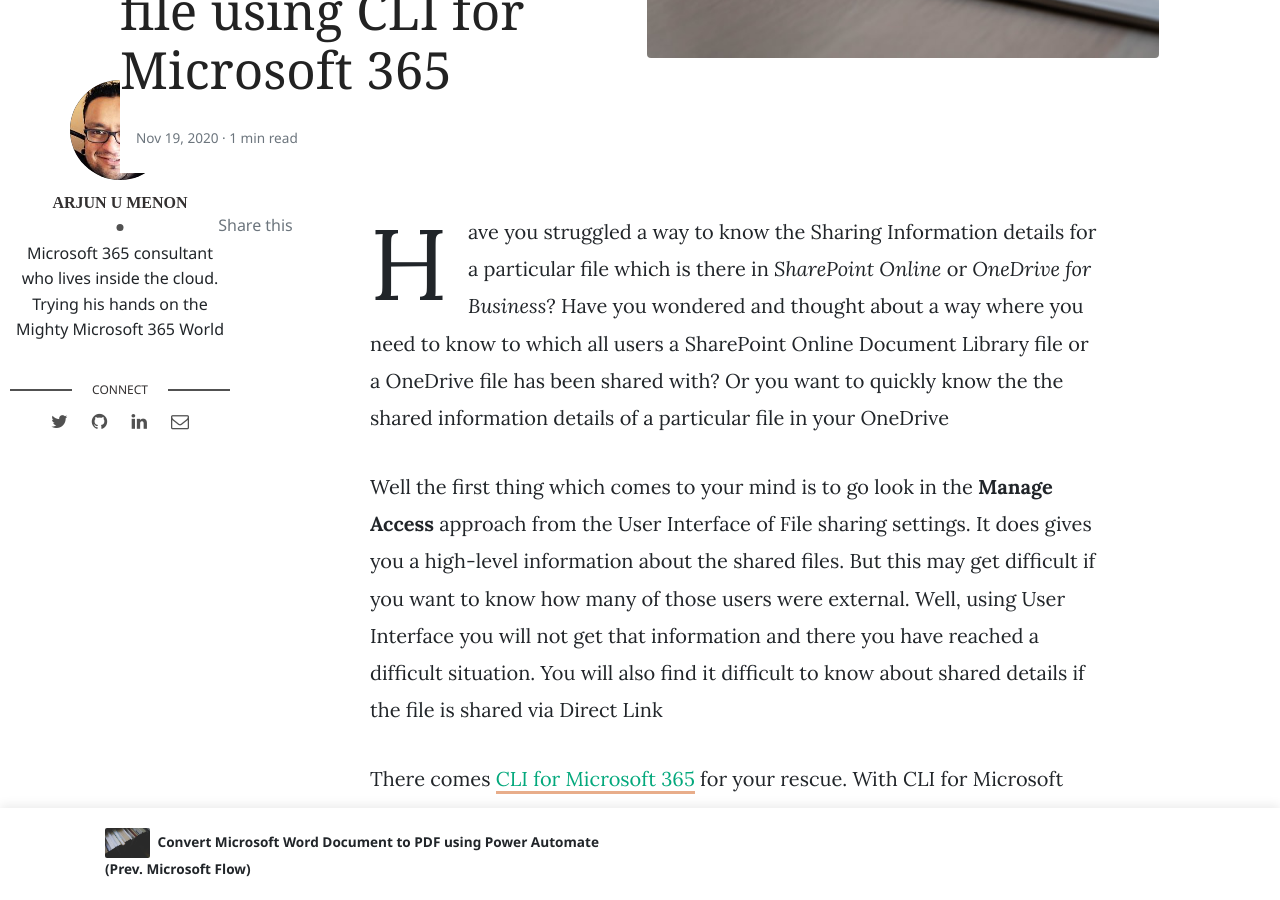
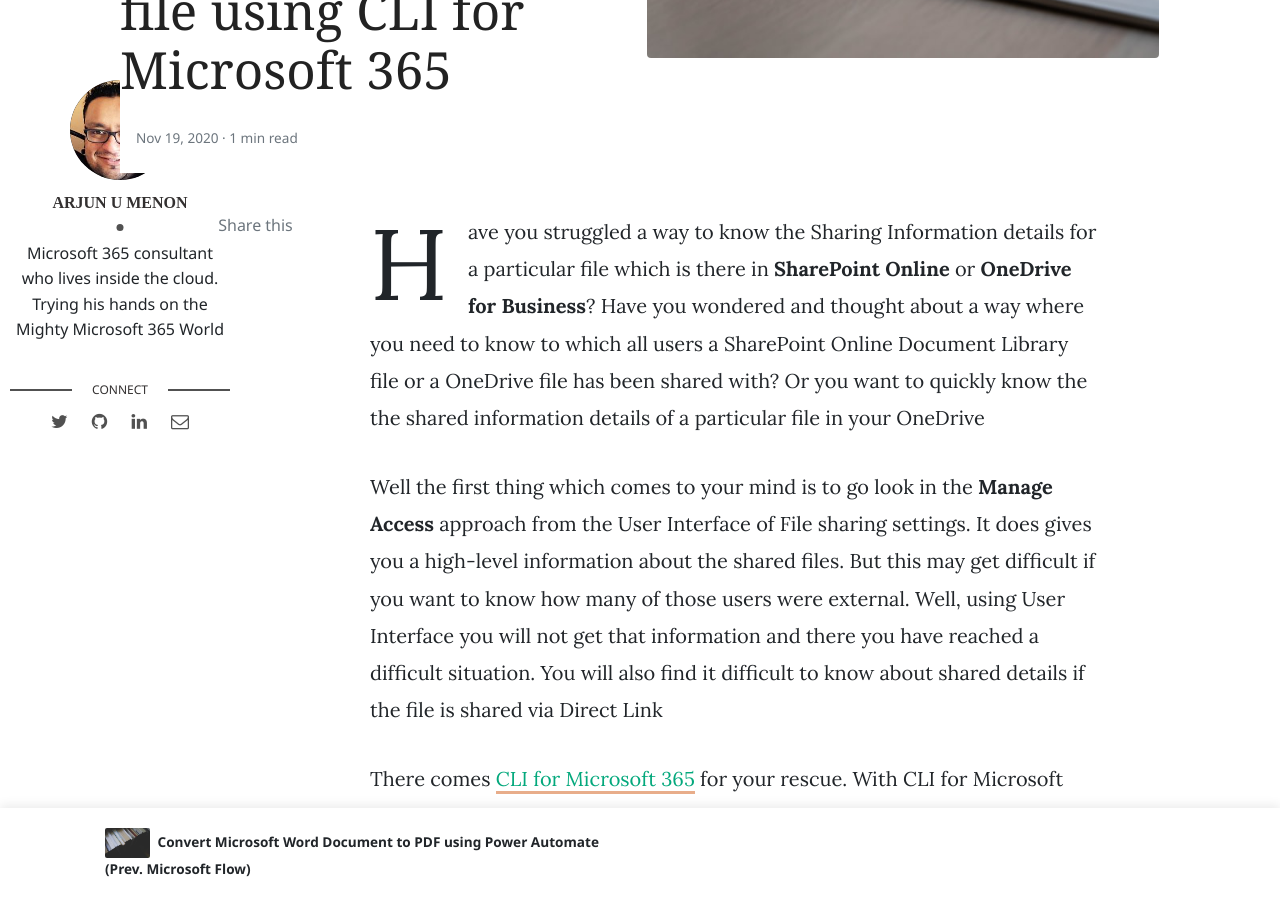
Before and after one commit to arjunumenon/arjunumenon.github.io, a Jekyll site: the page built from _posts/2020-11-19-get-permissionreport-SPOnline-M365CLI.md, in a window 1280 px wide and 900 px high, scrolled down 445 px. Built offline with Jekyll 4.4.1, drawn with Linux system fonts in a browser that asks for light colours; nearby versions of some CDN libraries; comment, search, counter and statistics services are not loaded.

Commit message:
Fixed wrong formatting command

```diff
--- a/_posts/2020-11-19-get-permissionreport-SPOnline-M365CLI.md
+++ b/_posts/2020-11-19-get-permissionreport-SPOnline-M365CLI.md
@@ -7,7 +7,7 @@
 tags: [SharePointOnline, featured, M365CLI]
 ---
 
-Have you struggled a way to know the Sharing Information details for a particular file which is there in *SharePoint Online* or *OneDrive for Business*? Have you wondered and thought about a way where you need to know to which all users a SharePoint Online Document Library file or a OneDrive file has been shared with? Or you want to quickly know the the shared information details of a particular file in your OneDrive
+Have you struggled a way to know the Sharing Information details for a particular file which is there in **SharePoint Online** or **OneDrive for Business**? Have you wondered and thought about a way where you need to know to which all users a SharePoint Online Document Library file or a OneDrive file has been shared with? Or you want to quickly know the the shared information details of a particular file in your OneDrive
 
  Well the first thing which comes to your mind is to go look in the **Manage Access** approach from the User Interface of File sharing settings. It does gives you a high-level information about the shared files. But this may get difficult if you want to know how many of those users were external. Well, using User Interface you will not get that information and there you have reached a difficult situation.
 You will also find it difficult to know about shared details if the file is shared via Direct Link
```
